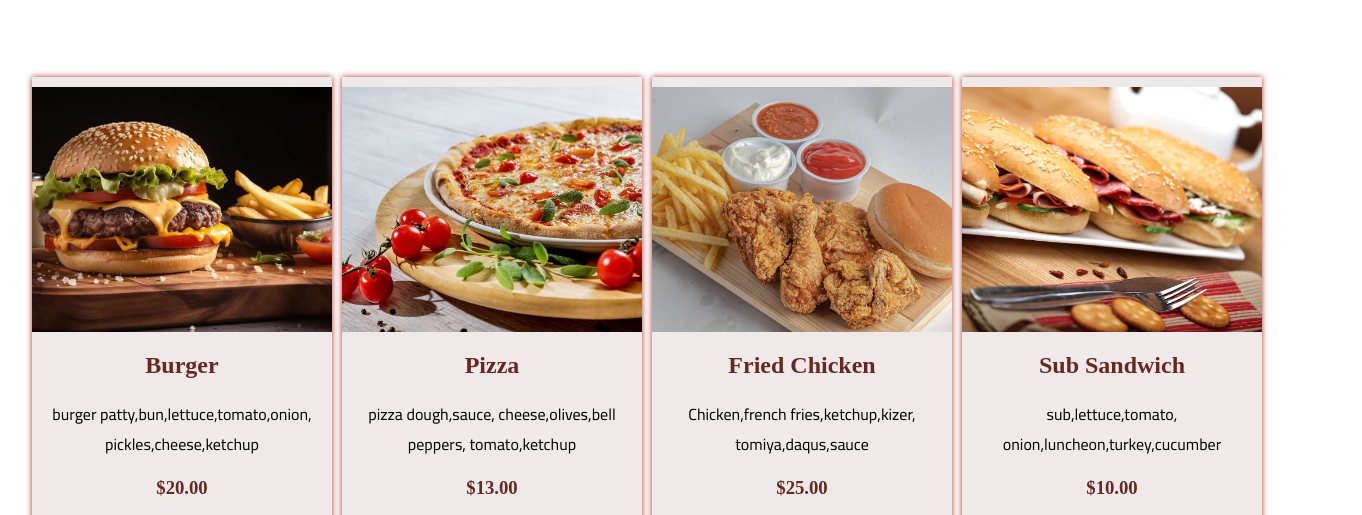
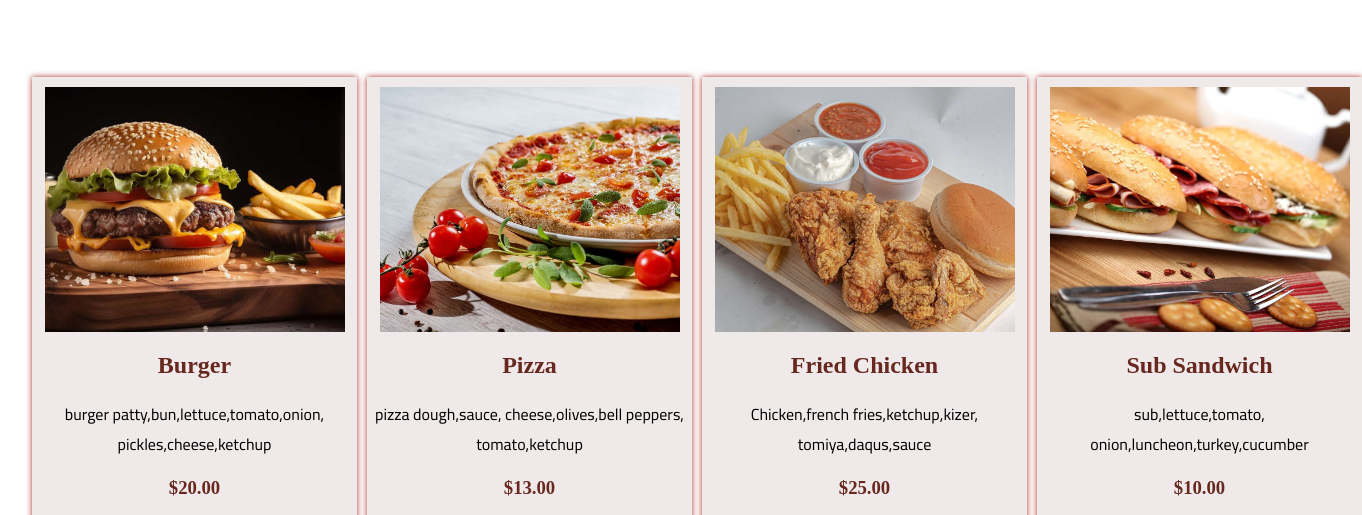
Before and after one commit to habibasaidabdo-cyber/Restaurant-website, a plain HTML site: page maindish.html in a window 1280 px wide. Shown: the part 273-788 px from the top of the page, 1362 px wide, since content can reach past the window. Drawn offline with Linux system fonts and the light colour scheme.

Commit message:
Update maindish.css

```diff
--- a/maindish.css
+++ b/maindish.css
@@ -129,8 +129,7 @@ body{
     grid-gap:10px;
 }
 .menu .menu_box .menu_card{
-    width: 100%;
-    max-width: 300px;
+    width: 325px;
     height: 480px;
     padding-top: 10px;
     margin-bottom: 20px;
```
